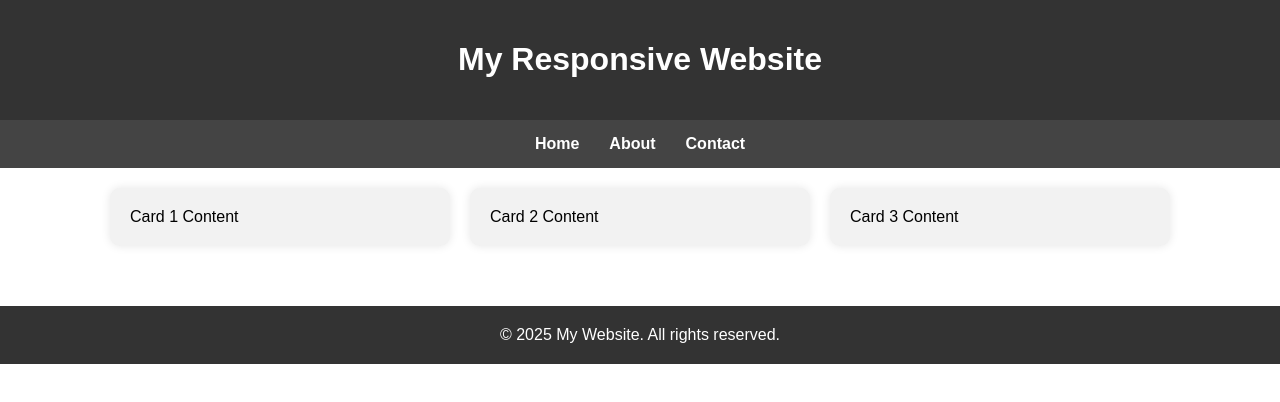
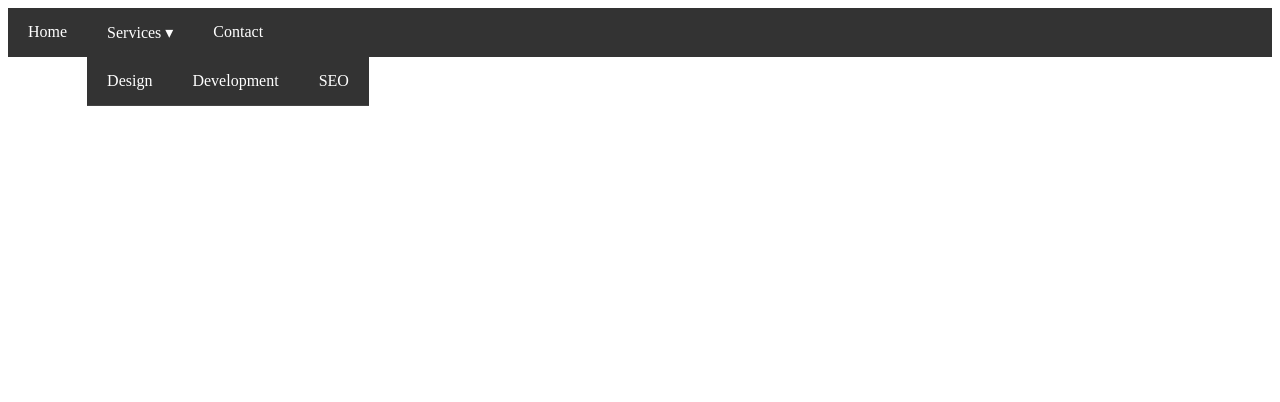
Before and after one commit to jawaid-aziz/Web-Technologies, a website: page index.html in a window 1280 px wide. Drawn offline with Linux system fonts and the light colour scheme.

Commit message:
Basics: JS

```diff
--- a/index.html
+++ b/index.html
@@ -5,95 +5,64 @@
     <meta name="viewport" content="width=device-width, initial-scale=1.0" />
     <title>Web Practice</title>
     <link rel="stylesheet" href="style.css" />
+  </head>
+  <body>
+    <nav class="navbar">
+        <ul>
+          <li><a href="#">Home</a></li>
+          <li class="dropdown">
+            <a href="#">Services ▾</a>
+            <ul class="dropdown-menu">
+              <li><a href="#">Design</a></li>
+              <li><a href="#">Development</a></li>
+              <li><a href="#">SEO</a></li>
+            </ul>
+          </li>
+          <li><a href="#">Contact</a></li>
+        </ul>
+      </nav>
+
       <style>
-        body {
+      .navbar ul {
+        list-style: none;
+        padding: 0;
         margin: 0;
-          font-family: sans-serif;
+        background: #333;
+        display: flex;
       }
 
-        header {
-          background: #333;
-          color: white;
-          padding: 20px;
-          text-align: center;
+      .navbar ul li {
+        position: relative;
       }
 
-        nav {
-          background: #444;
-          display: flex;
-          justify-content: center;
-          gap: 30px;
-          padding: 15px;
+      .navbar a {
+        color: white;
+        padding: 15px 20px;
+        display: block;
+        text-decoration: none;
       }
 
-        nav a {
-          color: white;
-          text-decoration: none;
-          font-weight: bold;
+      .dropdown-menu {
+        display: none;
+        position: absolute;
+        background: #555;
+        top: 100%;
+        left: 0;
+        min-width: 150px;
       }
 
-        .container {
-          display: flex;
-          flex-wrap: wrap;
-          gap: 20px;
-          padding: 20px;
-          justify-content: center;
+      .dropdown-menu li {
+        border-bottom: 1px solid #444;
       }
 
-        .card {
-          background: #f2f2f2;
-          padding: 20px;
-          width: 300px;
-          border-radius: 10px;
-          box-shadow: 0 0 10px rgba(0,0,0,0.1);
+      .dropdown:hover .dropdown-menu {
+        display: block;
       }
 
-        footer {
-          background: #333;
-          color: white;
-          text-align: center;
-          padding: 20px;
-          margin-top: 40px;
-        }
-
-        /* MEDIA QUERIES */
-        @media (max-width: 600px) {
-          nav {
-            flex-direction: column;
-            align-items: center;
-          }
-
-          .card {
-            width: 90%;
-          }
-
-          header, footer {
-            font-size: 14px;
-          }
+      .dropdown-menu a:hover {
+        background: #666;
       }
       </style>
-  </head>
-  <body>
-    <header>
-        <h1>My Responsive Website</h1>
-      </header>
-
-      <nav>
-        <a href="#">Home</a>
-        <a href="#">About</a>
-        <a href="#">Contact</a>
-      </nav>
-
-      <div class="container">
-        <div class="card">Card 1 Content</div>
-        <div class="card">Card 2 Content</div>
-        <div class="card">Card 3 Content</div>
-      </div>
-
-      <footer>
-        &copy; 2025 My Website. All rights reserved.
-      </footer>
-
 
   </body>
 </html>
--- a/index.js
+++ b/index.js
@@ -0,0 +1,3 @@
+console.log("hello world");
+
+console.log("Hello");
```
Also changed, not shown: package.json (added, +15 -0 lines), 2 other files. Lines whose indentation alone changed are shown as unchanged.
